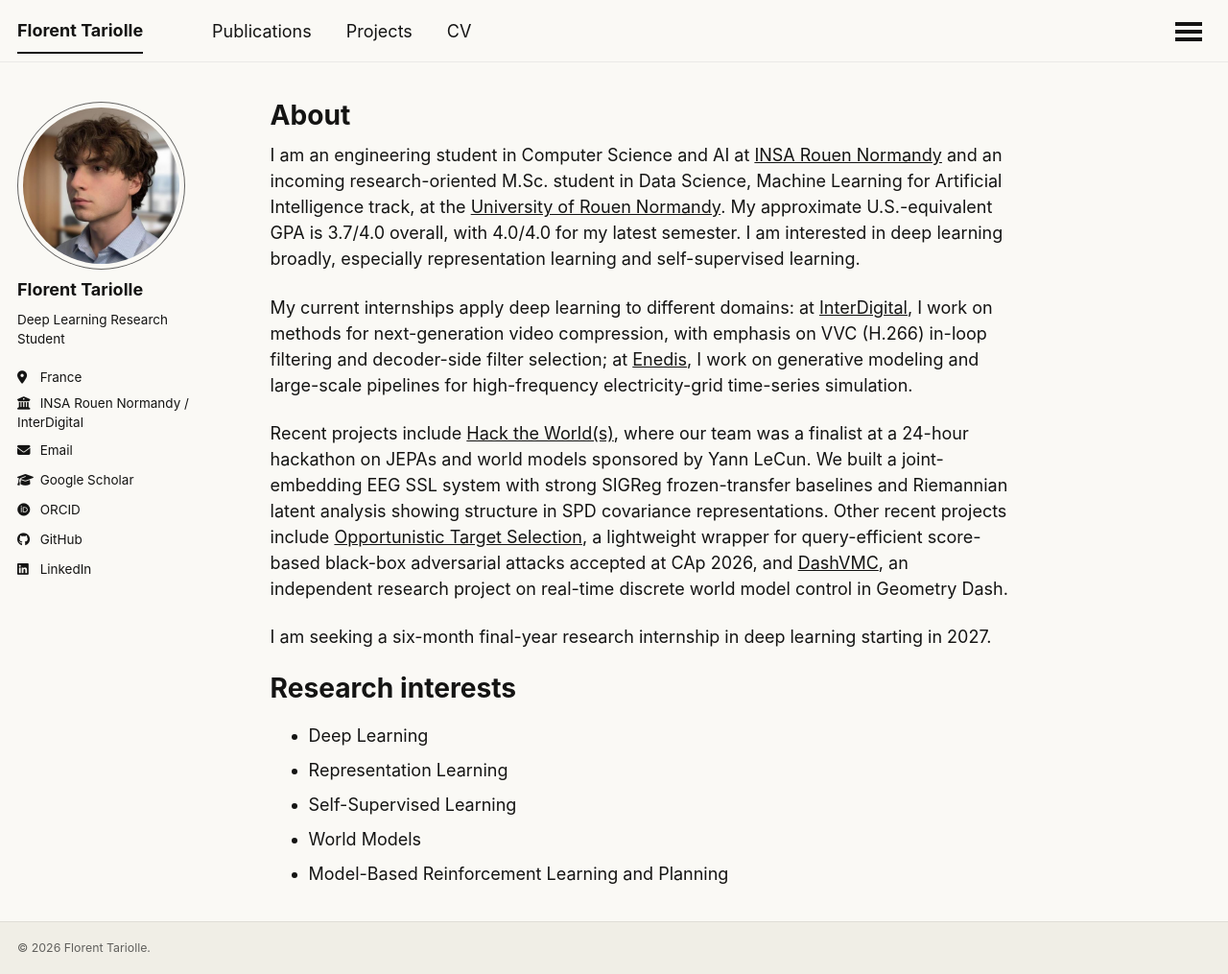
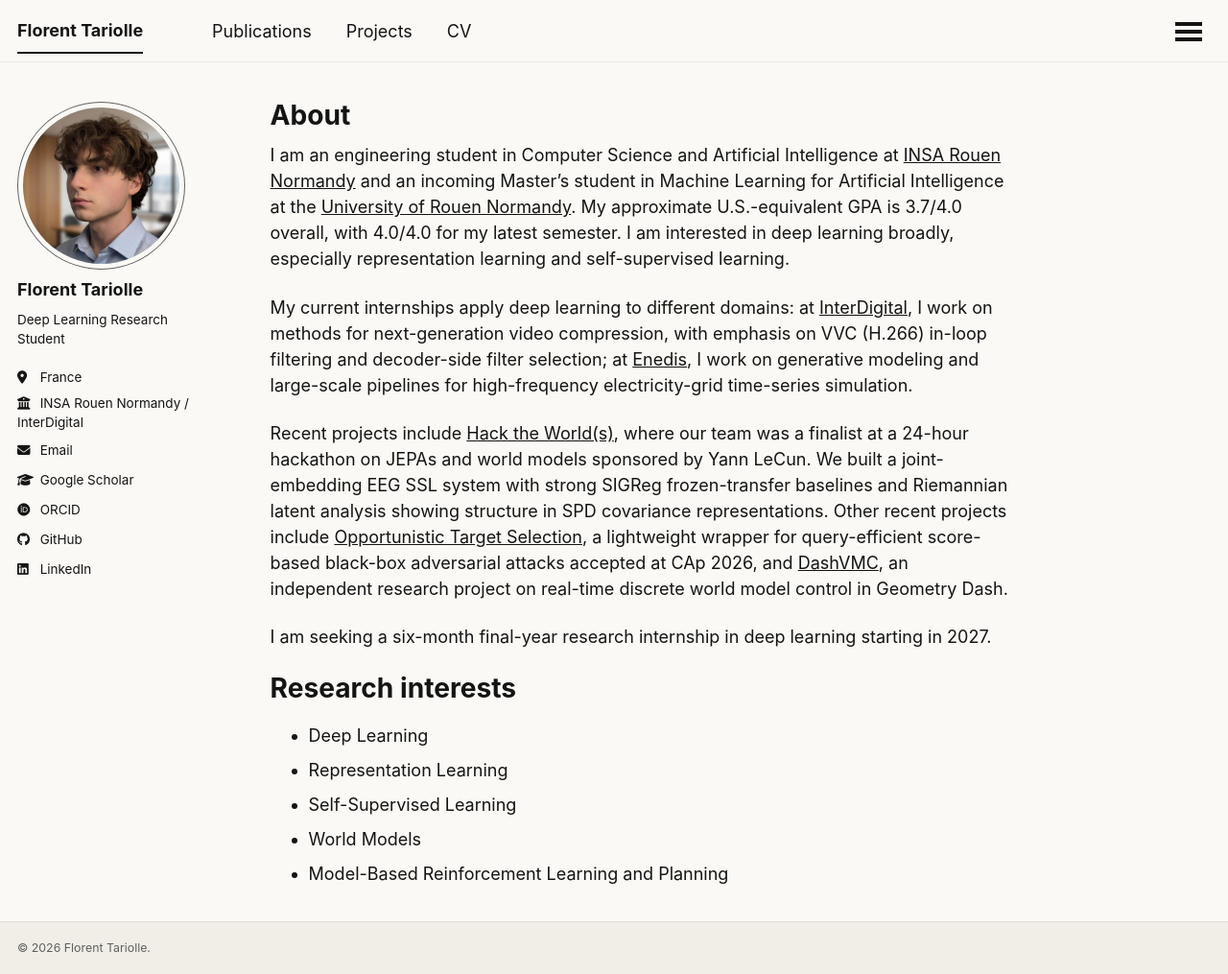
Before and after one commit to Tariolle/Tariolle.github.io, a Jekyll site: the page built from _pages/about.md, in a window 1280 px wide and 1015 px high. Shown: the whole window at 96% size. Built offline with Jekyll 4.4.1, drawn with Linux system fonts in a browser that asks for light colours; some web fonts are replaced; a script that is not in the unit is left out.

Commit message:
docs: update education wording on about page

```diff
--- a/_pages/about.md
+++ b/_pages/about.md
@@ -7,7 +7,7 @@ redirect_from:
   - /about.html
 ---
 
-I am an engineering student in Computer Science and AI at [INSA Rouen Normandy](https://www.insa-rouen.fr/) and an incoming research-oriented M.Sc. student in Data Science, Machine Learning for Artificial Intelligence track, at the [University of Rouen Normandy](https://mastersd.univ-rouen.fr/mlai.php). My approximate U.S.-equivalent GPA is 3.7/4.0 overall, with 4.0/4.0 for my latest semester. I am interested in deep learning broadly, especially representation learning and self-supervised learning.
+I am an engineering student in Computer Science and Artificial Intelligence at [INSA Rouen Normandy](https://www.insa-rouen.fr/) and an incoming Master's student in Machine Learning for Artificial Intelligence at the [University of Rouen Normandy](https://mastersd.univ-rouen.fr/mlai.php). My approximate U.S.-equivalent GPA is 3.7/4.0 overall, with 4.0/4.0 for my latest semester. I am interested in deep learning broadly, especially representation learning and self-supervised learning.
 
 My current internships apply deep learning to different domains: at [InterDigital](https://www.interdigital.com/video-lab/video-codec-research), I work on methods for next-generation video compression, with emphasis on VVC (H.266) in-loop filtering and decoder-side filter selection; at [Enedis](https://www.enedis.fr/), I work on generative modeling and large-scale pipelines for high-frequency electricity-grid time-series simulation.
 
```
